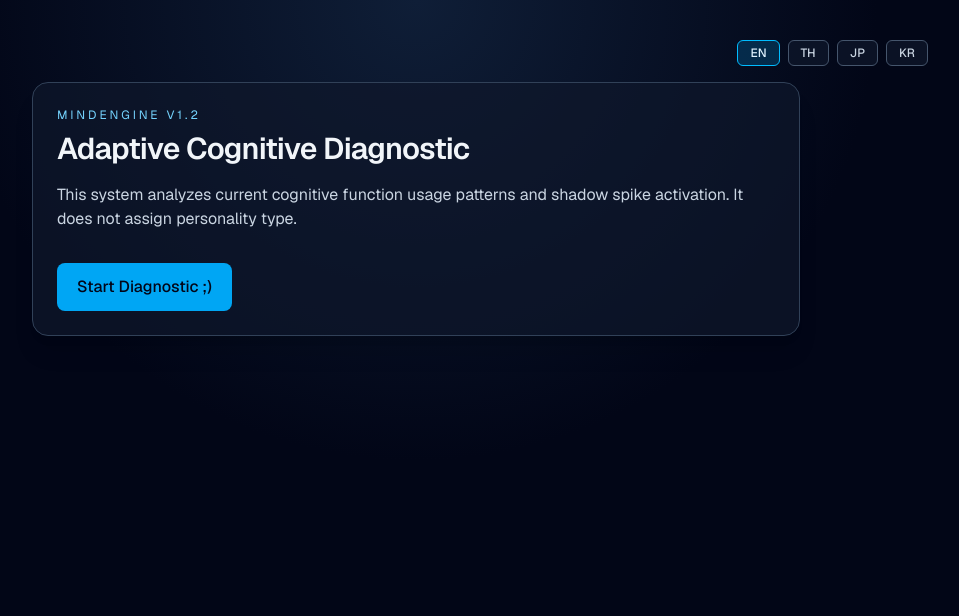
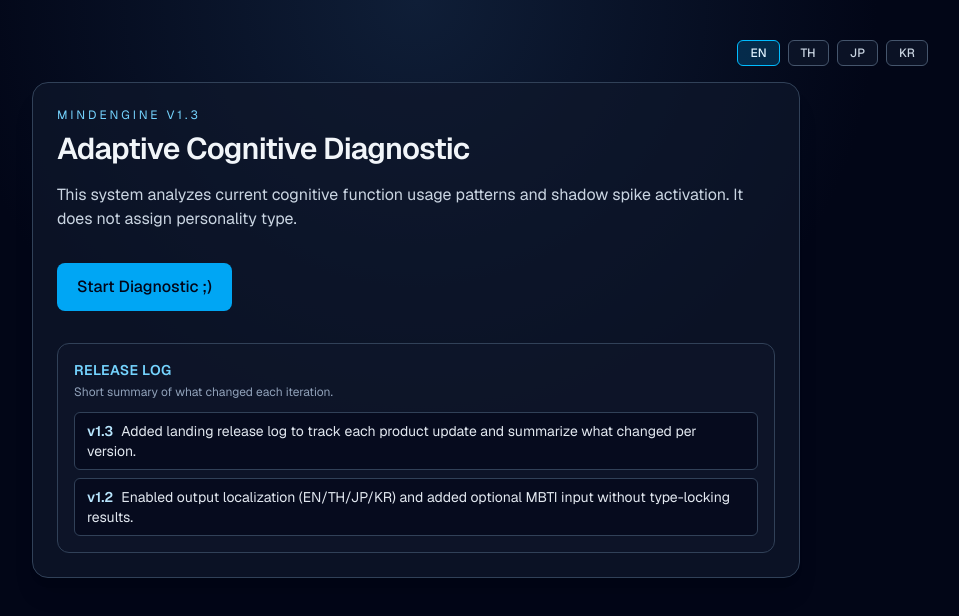
Before and after one commit to peuarchukiati-rgb/mindengine-web, a Next.js app: page / in a window 1280 px wide. Shown: the top 616 px of the page, without its empty margins (224-1183 px from the left). Built offline with nearby package versions, Linux system fonts and the light colour scheme.

Commit message:
feat: add landing release log and bump version to v1.3

```diff
--- a/src/app/layout.js
+++ b/src/app/layout.js
@@ -12,7 +12,7 @@ const geistMono = Geist_Mono({
 });
 
 export const metadata = {
-  title: "MindEngine v1.2",
+  title: "MindEngine v1.3",
   description: "Adaptive cognitive diagnostic web application",
 };
 
--- a/src/components/MindEngineApp.js
+++ b/src/components/MindEngineApp.js
@@ -40,9 +40,30 @@ const MBTI_OPTIONS = [
   "ESFP",
 ];
 
+const RELEASE_LOG = [
+  {
+    version: "v1.3",
+    notes: {
+      EN: "Added landing release log to track each product update and summarize what changed per version.",
+      TH: "เพิ่ม Release Log บนหน้า Landing เพื่อบันทึกการอัปเดตแต่ละครั้งและสรุปว่าแก้อะไรบ้างในแต่ละเวอร์ชัน",
+      JP: "各バージョンで何を変更したかを短く追えるよう、Landingにリリースログを追加。",
+      KR: "버전별 변경사항을 짧게 추적할 수 있도록 Landing에 릴리스 로그를 추가.",
+    },
+  },
+  {
+    version: "v1.2",
+    notes: {
+      EN: "Enabled output localization (EN/TH/JP/KR) and added optional MBTI input without type-locking results.",
+      TH: "รองรับการแปลผลลัพธ์ (EN/TH/JP/KR) และเพิ่ม MBTI แบบไม่บังคับโดยไม่ล็อกผลตาม type",
+      JP: "出力の多言語化（EN/TH/JP/KR）と、結果を固定しない任意MBTI入力を追加。",
+      KR: "결과 다국어 전환(EN/TH/JP/KR)과 결과를 고정하지 않는 선택형 MBTI 입력을 추가.",
+    },
+  },
+];
+
 const COPY = {
   EN: {
-    appLabel: "MindEngine v1.2",
+    appLabel: "MindEngine v1.3",
     title: "Adaptive Cognitive Diagnostic",
     subtitle:
       "This system analyzes current cognitive function usage patterns and shadow spike activation. It does not assign personality type.",
@@ -86,9 +107,11 @@ const COPY = {
     riskPattern: "Risk Pattern",
     correctiveAction: "Corrective Action",
     runNewDiagnostic: "Run New Diagnostic",
+    releaseLog: "Release Log",
+    releaseLogHint: "Short summary of what changed each iteration.",
   },
   TH: {
-    appLabel: "MindEngine v1.2",
+    appLabel: "MindEngine v1.3",
     title: "การวินิจฉัยการใช้กระบวนการคิดแบบปรับตามบริบท",
     subtitle:
       "ระบบนี้วิเคราะห์รูปแบบการใช้ cognitive function และการกระตุ้น shadow spike โดยไม่ระบุบุคลิกภาพแบบตายตัว",
@@ -132,9 +155,11 @@ const COPY = {
     riskPattern: "รูปแบบความเสี่ยง",
     correctiveAction: "แนวทางปรับแก้",
     runNewDiagnostic: "เริ่มวินิจฉัยรอบใหม่",
+    releaseLog: "บันทึกการอัปเดต",
+    releaseLogHint: "สรุปสั้นๆ ว่าแต่ละรอบแก้อะไรไปบ้าง",
   },
   JP: {
-    appLabel: "MindEngine v1.2",
+    appLabel: "MindEngine v1.3",
     title: "適応型認知診断",
     subtitle:
       "このシステムは認知機能の使用パターンとシャドースパイクの活性を分析します。性格タイプの判定は行いません。",
@@ -178,9 +203,11 @@ const COPY = {
     riskPattern: "リスクパターン",
     correctiveAction: "修正アクション",
     runNewDiagnostic: "新しい診断を実行",
+    releaseLog: "更新ログ",
+    releaseLogHint: "各イテレーションでの変更点を短く表示します。",
   },
   KR: {
-    appLabel: "MindEngine v1.2",
+    appLabel: "MindEngine v1.3",
     title: "적응형 인지 진단",
     subtitle:
       "이 시스템은 인지 기능 사용 패턴과 섀도우 스파이크 활성화를 분석합니다. 성격 유형을 단정하지 않습니다.",
@@ -224,6 +251,8 @@ const COPY = {
     riskPattern: "리스크 패턴",
     correctiveAction: "교정 액션",
     runNewDiagnostic: "새 진단 실행",
+    releaseLog: "업데이트 로그",
+    releaseLogHint: "각 반복에서 바뀐 내용을 짧게 기록합니다.",
   },
 };
 
@@ -545,6 +574,23 @@ export default function MindEngineApp() {
           >
             {t("startDiagnostic")}
           </button>
+          <div className="mt-8 rounded-xl border border-slate-700 bg-slate-900/60 p-4">
+            <h3 className="text-sm font-semibold uppercase tracking-wide text-sky-300">
+              {t("releaseLog")}
+            </h3>
+            <p className="mt-1 text-xs text-slate-400">{t("releaseLogHint")}</p>
+            <ul className="mt-3 space-y-2">
+              {RELEASE_LOG.map((entry) => (
+                <li
+                  key={entry.version}
+                  className="rounded-md border border-slate-700 bg-slate-950/60 px-3 py-2 text-sm"
+                >
+                  <span className="mr-2 font-semibold text-sky-200">{entry.version}</span>
+                  <span className="text-slate-200">{entry.notes[language] || entry.notes.EN}</span>
+                </li>
+              ))}
+            </ul>
+          </div>
         </section>
       )}
 
```
